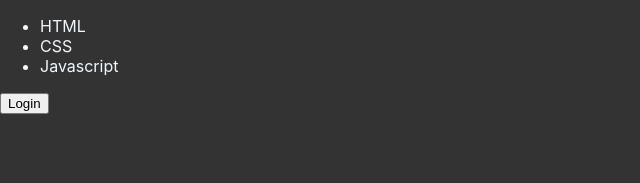
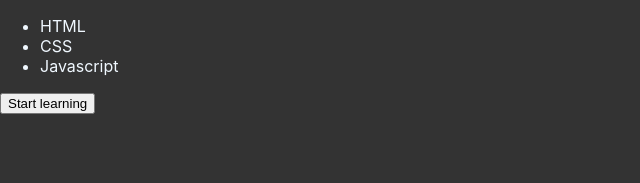
Before and after one commit to RaktimParasar/learning-frontend-testing, a React (Create React App) app in the folder react-testing/test-101/: page / in a window 1280 px wide. Shown: the top 183 px of the page, without its empty margins (0-640 px from the left). Built offline with nearby package versions, Linux system fonts and the light colour scheme.

Commit message:
findBy..

```diff
--- a/react-testing/test-101/src/components/skills/Skills.tsx
+++ b/react-testing/test-101/src/components/skills/Skills.tsx
@@ -1,9 +1,14 @@
-import { useState } from "react";
+import { useEffect, useState } from "react";
 
 import { SkillsProps } from "./Skills.types";
 
 export const Skills = ({ skills }: SkillsProps) => {
   const [islogin, setIslogin] = useState<Boolean>(false);
+
+  useEffect(() => {
+    setTimeout(() => setIslogin(true), 1000);
+  }, []);
+
   return (
     <>
       <ul>
@@ -12,7 +17,7 @@ export const Skills = ({ skills }: SkillsProps) => {
         ))}
       </ul>
       <div>
-        {islogin ? <button>Start Learning</button> : <button onClick={() => setIslogin(true)}>Login</button>}
+        {islogin ? <button>Start learning</button> : <button onClick={() => setIslogin(true)}>Login</button>}
       </div>
     </>
   );
```
Also changed, not shown: 1 other file (tests, documents, lock files or other folders).
